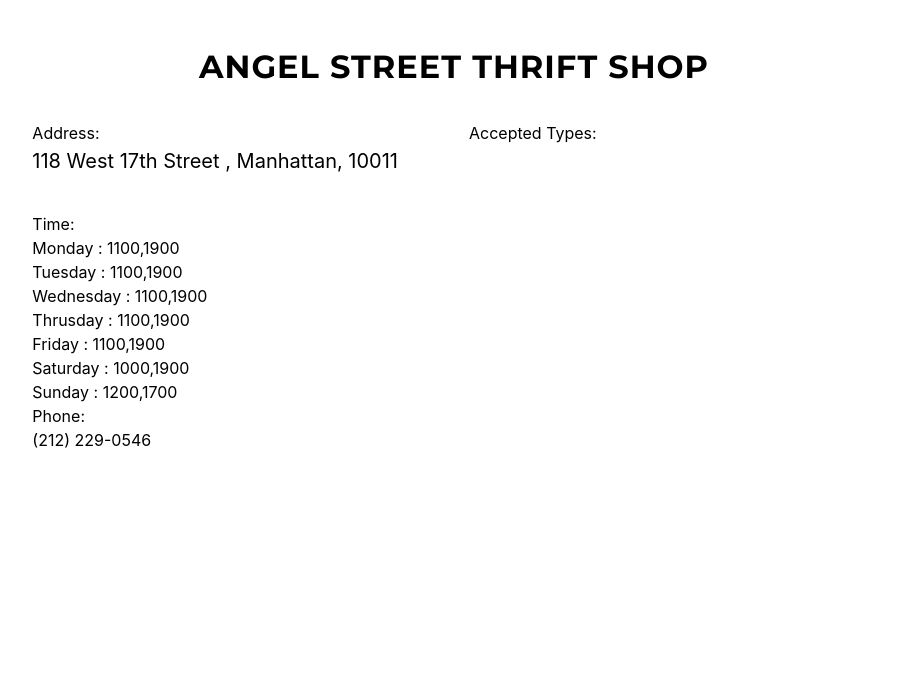
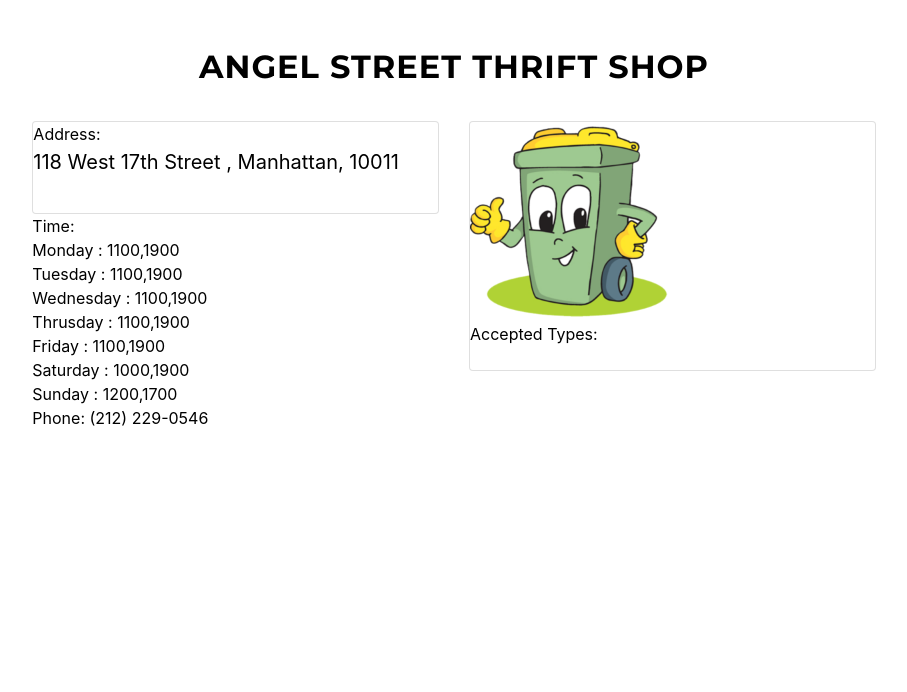
Before and after one commit to rafaellichen/Recycling-System, a Django app: page /donation/1/ in a window 1280 px wide. Shown: the part 56-748 px from the top of the page, without its empty margins (186-1093 px from the left). Run offline with Django 3.2, Linux system fonts and the light colour scheme; data comes from the database, SQL or seed files in the repository; some libraries are stand-ins or nearby versions.

Commit message:
card panel in donationSites

```diff
--- a/mainRecycleApp/templates/mainRecycleApp/contact.html
+++ b/mainRecycleApp/templates/mainRecycleApp/contact.html
@@ -63,7 +63,7 @@
 <div class="container">
   <div class="row-fluid">
         <div class="span8">
-          <iframe width="100%" height="350" frameborder="0" scrolling="no" marginheight="0" marginwidth="0" src="https://www.google.com/maps/embed/v1/place?q=place_id:ChIJidKA7VVYwokRFqUPE4N8OFo&key=AIzaSyBm4zLC1U1LxOz5KiWtR1w4NK8AxLi9FwM" allowfullscreen></iframe>
+          <iframe width="100%" height="350" frameborder="0" scrolling="no" marginheight="0" marginwidth="0" src="https://www.google.com/maps/embed/v1/place?q=place_id:ChIJidKA7VVYwokRFqUPE4N8OFo&key=AIzaSyBm4zLC1U1LxOz5KiWtR1w4NK8AxLi9FwM&q" allowfullscreen></iframe>
       </div>
 
         <div class="span4">
@@ -75,7 +75,7 @@
           New York<br>
           NY, 10036<br>
           United States<br>
-          <abbr title="Phone">P:</abbr> 212 666 7777
+          <abbr title="Phone">P:</abbr> (212)-666-7777
         </address>
       </div>
     </div>
--- a/mainRecycleApp/templates/mainRecycleApp/donationSites.html
+++ b/mainRecycleApp/templates/mainRecycleApp/donationSites.html
@@ -11,9 +11,12 @@
 </div>
 <div class = "row justify-content-center">
 
+
 	<div class = "col-lg-4">
+	<div class="card-panel center card green lighten-5" >
 		Address:
 		<p id = "address"> {{item.address}}, {{item.borough}}, {{item.zip}}</p>
+   </div>
 		Time: <br>
 		Monday : {{item.Monday}} <br>
 		Tuesday : {{item.Tuesday}} <br>
@@ -22,12 +25,21 @@
 		Friday : {{item.Friday}} <br>
 		Saturday : {{item.Saturday}} <br>
 		Sunday : {{item.Sunday}} <br>
-		Phone: <br>
-		{{item.cell}}
+		Phone: {{item.cell}} <br>
 	</div>
 
+
+
+
+
 	<div class = "col-lg-4">
+		<div class="card">
+        <div class="card-image">
+
+          <img src="/static/img/RecyclingCartoon.png" height="200" width="200"><br>
+        <div class="center">
 		Accepted Types:
+	</div>
 		<br>
 		{% with item.type as type %} {% for each in type %} {% if each == "Electronics" %}
             <img id="card-img" src="/static/img/electronics.png" alt="Electronics" height="42" width="42"> {% endif %} {% if each == "Home Appliances" %}
@@ -52,6 +64,12 @@
             <img id="card-img" src="/static/img/musicalinstruments.png" alt="" height="42" width="42"> {% endif %} {% endfor %} {% endwith %}
 	</div>
 </div>
+
+</div>
+</div>
+
+<br>
+<br>
 {% if furtherInfo %}
 <div class = "row justify-content-center">
 	<div class = "col-lg-4">
```
Also changed, not shown: static/img/RecyclingCartoon.png (added).
